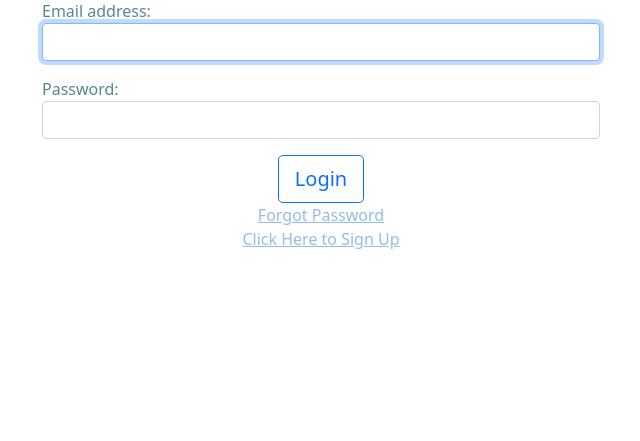
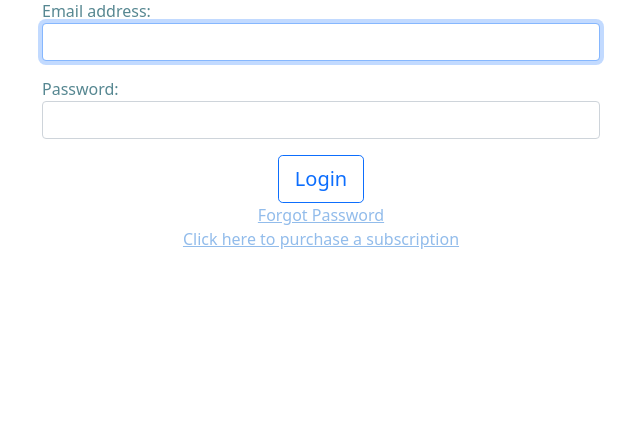
Before and after one commit to jmhubbard/Good_Life_Meal_Prep_Subscribers_Page, a Django app: page /accounts/login/ in a window 1280 px wide. Shown: the part 297-738 px from the top of the page, without its empty margins (319-959 px from the left). Run offline with Django 3.2, Linux system fonts and the light colour scheme.

Commit message:
replaces signup link with purchase subscription link

```diff
--- a/main/templates/registration/login.html
+++ b/main/templates/registration/login.html
@@ -25,7 +25,7 @@
             </div>
         </form>
         <div class="container text-center">
-            <a href="{%  url 'home' %}" class="bodyText">Click Here to Sign Up</a>
+            <a href="https://www.thegoodlifemealprep.com/online-ordering" class="bodyText">Click here to purchase a subscription</a>
         </div>
     </div>
 </div>
```
